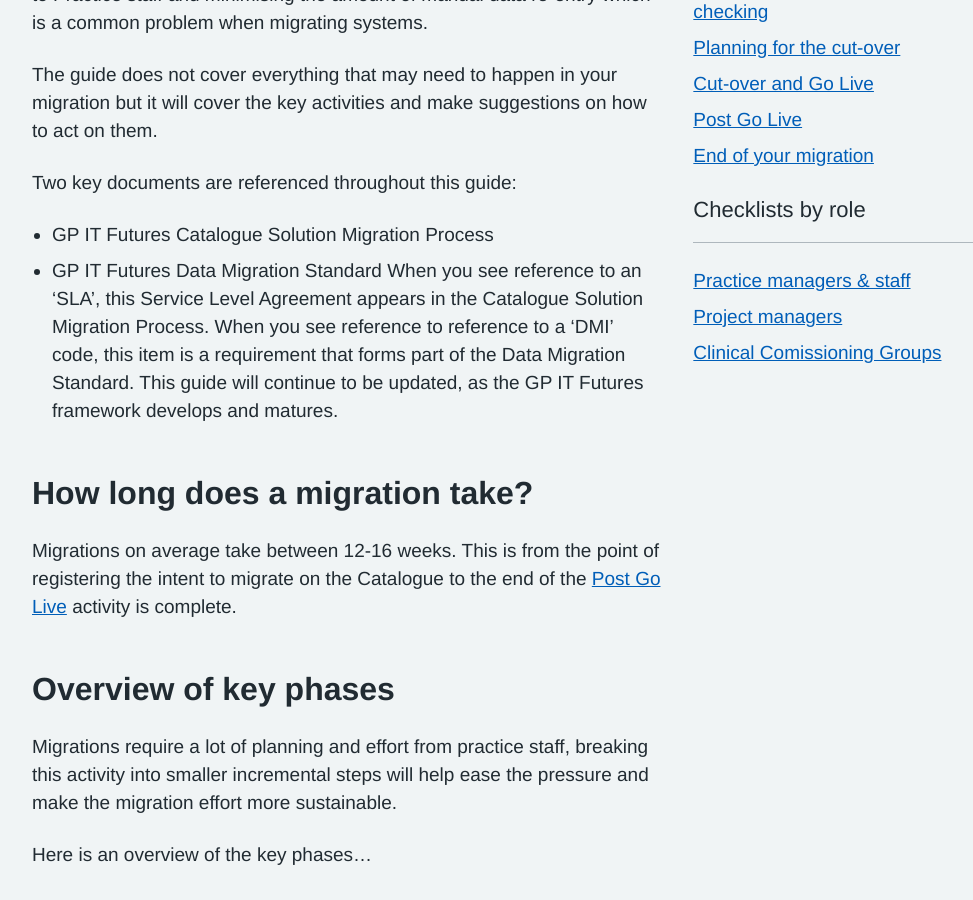
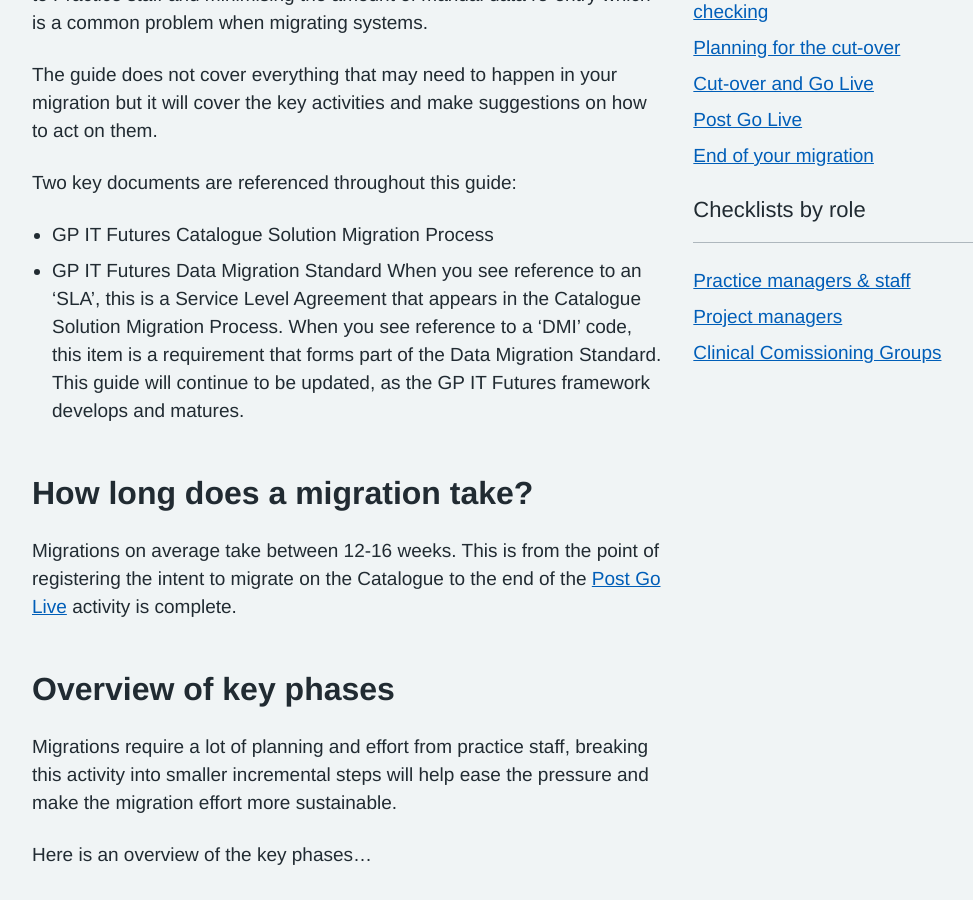
Before and after one commit to nhsconnect/prm-practice-migration, a Jekyll site: the page built from guide/index.md, in a window 1280 px wide and 900 px high, scrolled down 628 px. Shown: the whole window, without its empty margins (128-1101 px from the left). Built offline with Jekyll 4.4.1, drawn with Linux system fonts in a browser that asks for light colours; some web fonts are replaced.

Commit message:
edited language

```diff
--- a/guide/index.md
+++ b/guide/index.md
@@ -17,7 +17,7 @@ Two key documents are referenced throughout this guide:
 * GP IT Futures Catalogue Solution Migration Process
 * GP IT Futures Data Migration Standard
 <!-- [UPLIFT] Added explanation that these two documents have content that appears throughout the guide -->
-When you see reference to an 'SLA', this Service Level Agreement appears in the Catalogue Solution Migration Process. When you see reference to  reference to a 'DMI' code, this item is a requirement that forms part of the Data Migration Standard.
+When you see reference to an 'SLA', this is a Service Level Agreement that appears in the Catalogue Solution Migration Process. When you see reference to a 'DMI' code, this item is a requirement that forms part of the Data Migration Standard.
 <!-- [UPLIFT] Added explanation regarding how that additional content appears when lifted from those documents -->
 This guide will continue to be updated, as the GP IT Futures framework develops and matures.
 <!-- [UPLIFT] Added disclaimer to mention that the guide is not exhaustive in terms of reflecting all changes in the GP IT F framework -->
```
